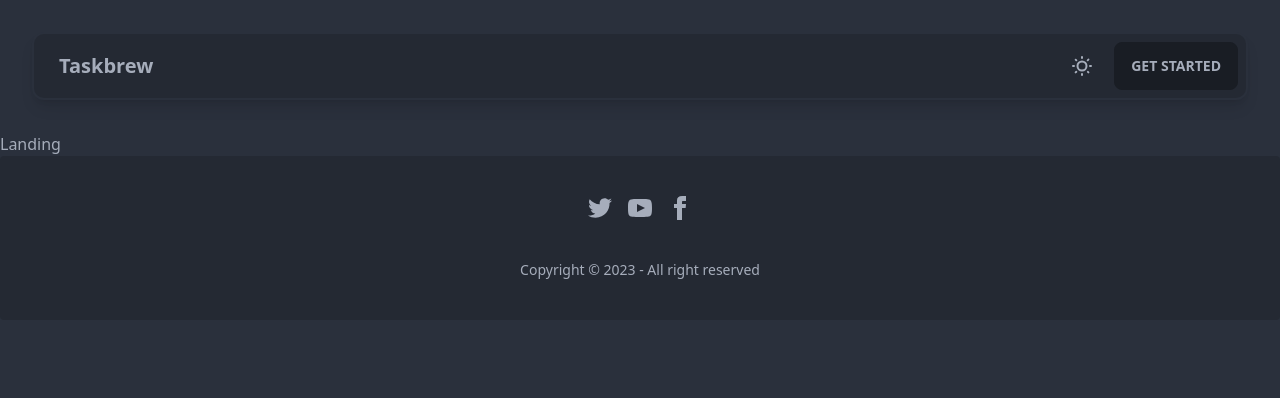
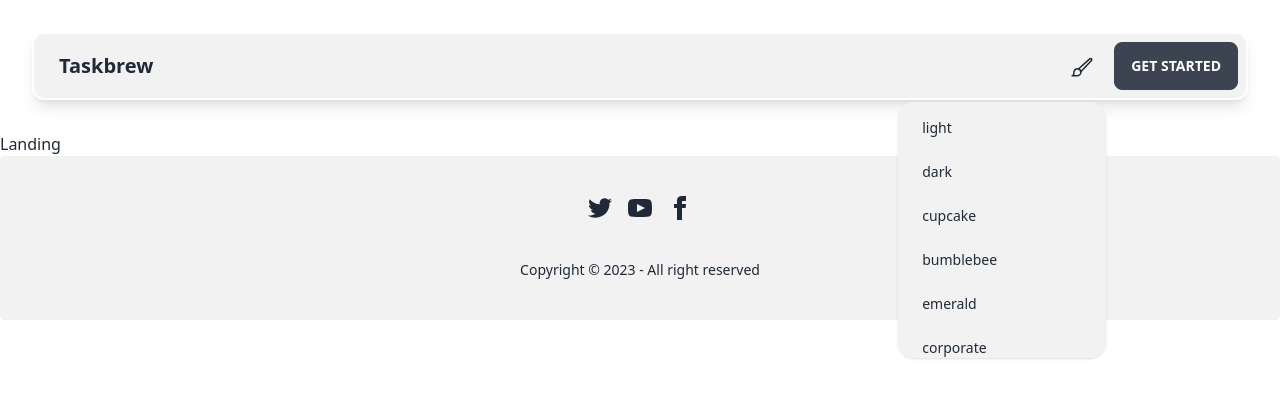
Before and after one commit to norbusonam/taskbrew, a React (Create React App) app in the folder frontend/: page / in a window 1280 px wide. Both pictures are taken after a click on the label 1082 px from the left and 66 px from the top of the page. Shown: the top 398 px of the page. Built offline with nearby package versions, Linux system fonts and the light colour scheme.

Commit message:
support for any theme

```diff
--- /dev/null
+++ b/frontend/src/assets/index.ts
@@ -0,0 +1,2 @@
+export { ReactComponent as PaintBrushIcon } from './paint-brush.svg';
+export { ReactComponent as CheckIcon } from './check.svg';
--- a/frontend/src/components/navbar/navbar.tsx
+++ b/frontend/src/components/navbar/navbar.tsx
@@ -1,37 +1,37 @@
 import React from 'react';
 import { Link } from 'react-router-dom';
-import { useAuth } from '../../hooks';
-import { useTheme } from '../../hooks';
+import { CheckIcon, PaintBrushIcon } from '../../assets';
+import { useAuth, useTheme } from '../../hooks';
 
 export const Navbar: React.FC = () => {
-  const { changeTheme, theme } = useTheme();
+  const { changeTheme, currentTheme, themes } = useTheme();
   const { isAuthenticated, user, onLogout } = useAuth();
-
-  const onThemeChange = (e: React.ChangeEvent<HTMLInputElement>) => {
-    if (e.target.checked) {
-      changeTheme('dark');
-    } else {
-      changeTheme('light');
-    }
-  };
 
   return (
     <nav className="navbar bg-base-200 rounded-xl border-2 border-base-100 shadow-lg">
       <div className="navbar-start">
-        <Link to="/" className="btn btn-ghost normal-case text-xl">
+        <Link to={isAuthenticated ? '/home' : '/'} className="btn btn-ghost normal-case text-xl">
           Taskbrew
         </Link>
       </div>
       <div className="navbar-end gap-2">
-        <label className="swap swap-rotate btn btn-ghost btn-circle">
-          <input type="checkbox" onChange={onThemeChange} checked={theme === 'dark'} />
-          <svg className="swap-on fill-current w-6 h-6" xmlns="http://www.w3.org/2000/svg" viewBox="0 0 24 24">
-            <path d="M5.64,17l-.71.71a1,1,0,0,0,0,1.41,1,1,0,0,0,1.41,0l.71-.71A1,1,0,0,0,5.64,17ZM5,12a1,1,0,0,0-1-1H3a1,1,0,0,0,0,2H4A1,1,0,0,0,5,12Zm7-7a1,1,0,0,0,1-1V3a1,1,0,0,0-2,0V4A1,1,0,0,0,12,5ZM5.64,7.05a1,1,0,0,0,.7.29,1,1,0,0,0,.71-.29,1,1,0,0,0,0-1.41l-.71-.71A1,1,0,0,0,4.93,6.34Zm12,.29a1,1,0,0,0,.7-.29l.71-.71a1,1,0,1,0-1.41-1.41L17,5.64a1,1,0,0,0,0,1.41A1,1,0,0,0,17.66,7.34ZM21,11H20a1,1,0,0,0,0,2h1a1,1,0,0,0,0-2Zm-9,8a1,1,0,0,0-1,1v1a1,1,0,0,0,2,0V20A1,1,0,0,0,12,19ZM18.36,17A1,1,0,0,0,17,18.36l.71.71a1,1,0,0,0,1.41,0,1,1,0,0,0,0-1.41ZM12,6.5A5.5,5.5,0,1,0,17.5,12,5.51,5.51,0,0,0,12,6.5Zm0,9A3.5,3.5,0,1,1,15.5,12,3.5,3.5,0,0,1,12,15.5Z" />
-          </svg>
-          <svg className="swap-off fill-current w-6 h-6" xmlns="http://www.w3.org/2000/svg" viewBox="0 0 24 24">
-            <path d="M21.64,13a1,1,0,0,0-1.05-.14,8.05,8.05,0,0,1-3.37.73A8.15,8.15,0,0,1,9.08,5.49a8.59,8.59,0,0,1,.25-2A1,1,0,0,0,8,2.36,10.14,10.14,0,1,0,22,14.05,1,1,0,0,0,21.64,13Zm-9.5,6.69A8.14,8.14,0,0,1,7.08,5.22v.27A10.15,10.15,0,0,0,17.22,15.63a9.79,9.79,0,0,0,2.1-.22A8.11,8.11,0,0,1,12.14,19.73Z" />
-          </svg>
-        </label>
+        <div className="dropdown dropdown-bottom dropdown-end">
+          <label tabIndex={0} className="btn btn-ghost btn-circle">
+            <PaintBrushIcon className="fill-current w-6 h-6" />
+          </label>
+          <div className="dropdown-content rounded-box h-64 mt-3 shadow overflow-y-scroll">
+            <ul tabIndex={0} className="menu menu-compact p-2 bg-base-200 w-52 gap-2">
+              {themes.map(theme => (
+                <li key={theme}>
+                  <button onClick={() => changeTheme(theme)}>
+                    {theme === currentTheme && <CheckIcon className="fill-transparent w-4 h-4" />}
+                    {theme}
+                  </button>
+                </li>
+              ))}
+            </ul>
+          </div>
+        </div>
         <Link to="/signup" className={`btn ${isAuthenticated && 'hidden'}`}>
           Get started
         </Link>
@@ -46,7 +46,7 @@ export const Navbar: React.FC = () => {
               </span>
             </div>
           </label>
-          <ul tabIndex={0} className="mt-3 p-2 shadow menu menu-compact dropdown-content bg-base-200 rounded-box w-52">
+          <ul tabIndex={0} className="menu menu-compact mt-3 p-2 shadow dropdown-content bg-base-200 rounded-box w-52">
             <li>
               <button className="justify-between">
                 Profile
--- a/frontend/src/hooks/use-theme.ts
+++ b/frontend/src/hooks/use-theme.ts
@@ -3,6 +3,33 @@ import { useEffect, useState } from 'react';
 const THEMES = {
   light: 'light',
   dark: 'dark',
+  cupcake: 'cupcake',
+  bumblebee: 'bumblebee',
+  emerald: 'emerald',
+  corporate: 'corporate',
+  synthwave: 'synthwave',
+  retro: 'retro',
+  cyberpunk: 'cyberpunk',
+  valentine: 'valentine',
+  halloween: 'halloween',
+  garden: 'garden',
+  forest: 'forest',
+  aqua: 'aqua',
+  lofi: 'lofi',
+  pastel: 'pastel',
+  fantasy: 'fantasy',
+  wireframe: 'wireframe',
+  black: 'black',
+  luxury: 'luxury',
+  dracula: 'dracula',
+  cmyc: 'cmyc',
+  autumn: 'autumn',
+  business: 'business',
+  acid: 'acid',
+  lemonade: 'lemonade',
+  night: 'night',
+  coffee: 'coffee',
+  winter: 'winter',
 };
 
 export const useTheme = () => {
@@ -25,7 +52,8 @@ export const useTheme = () => {
   }
 
   return {
-    theme,
+    currentTheme: theme,
     changeTheme,
+    themes: Object.keys(THEMES) as (keyof typeof THEMES)[],
   };
 };
```
Also changed, not shown: frontend/src/assets/check.svg (added), frontend/src/assets/paint-brush.svg (added).
